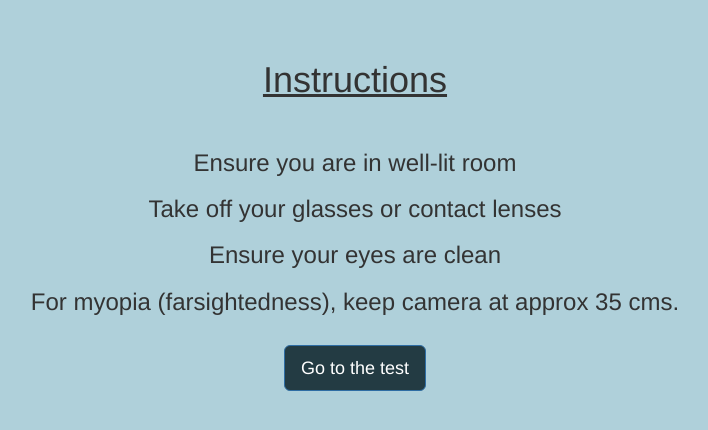
After one commit to Rimshamaredia/Mjolnir, a Flask app: page /instructions in a window 1280 px wide. The commit adds this page. Shown: the top 430 px of the page, without its empty margins (285-993 px from the left). Run offline with Flask 2, Linux system fonts and the light colour scheme; some libraries are stand-ins or nearby versions.

Commit message:
Added instructions page

```diff
--- a/VisionHelp/app.py
+++ b/VisionHelp/app.py
@@ -8,6 +8,10 @@ app = Flask(__name__)
 @app.route('/')
 def userInfo():
     return render_template('UserInfo.html')
+
+@app.route('/instructions')
+def display_inst():
+    return render_template('Instructions.html')
 
 #@app.route('/')
 #def home_page():
--- /dev/null
+++ b/VisionHelp/templates/Instructions.html
@@ -0,0 +1,15 @@
+{%extends "base.html" %}
+{%block content%}
+<div style="text-align: center;">
+    <h1><u>Instructions</u></h1>
+    <br>
+    <h3>Ensure you are in well-lit room</h3>
+    <h3>Take off your glasses or contact lenses</h3>
+    <h3>Ensure your eyes are clean</h3>
+    <h3>For myopia (farsightedness), keep camera at approx 35 cms.</h3>
+</div>
+
+<div class="col-md-12 text-center" style="padding-top: 20px;">
+    <button type="submit" class="btn btn-primary btn-lg" style="background-color:#233b43 !important ;">Go to the test</button>
+  </div>
+{% endblock %}
--- /dev/null
+++ b/VisionHelp/templates/base.html
@@ -0,0 +1,31 @@
+<!DOCTYPE html>
+<html lang="en">
+<head>
+  <title>Arecanut Farm Informatics</title>
+  <meta charset="utf-8">
+  <meta name="viewport" content="width=device-width, initial-scale=1">
+  <link rel="stylesheet" href="https://maxcdn.bootstrapcdn.com/bootstrap/3.4.1/css/bootstrap.min.css">
+  <script src="https://ajax.googleapis.com/ajax/libs/jquery/3.5.1/jquery.min.js"></script>
+  <script src="https://maxcdn.bootstrapcdn.com/bootstrap/3.4.1/js/bootstrap.min.js"></script>
+  <style>
+    /* Remove the navbar's default margin-bottom and rounded borders */
+
+    body {
+        background-color:#afd0da !important ;
+        padding-top: 40px !important;
+        padding-left: 50px !important;
+        padding-right: 50px !important;
+    }
+
+
+  </style>
+</head>
+<body>
+    <div class="container-block"></div>
+
+
+<!-- Palette : https://colorswall.com/palette/179956 -->
+ {%block content%} {%endblock%}
+
+</body>
+</html>
```
Also changed, not shown: VisionHelp/templates/UserInfo.html (+6 -4 lines).
